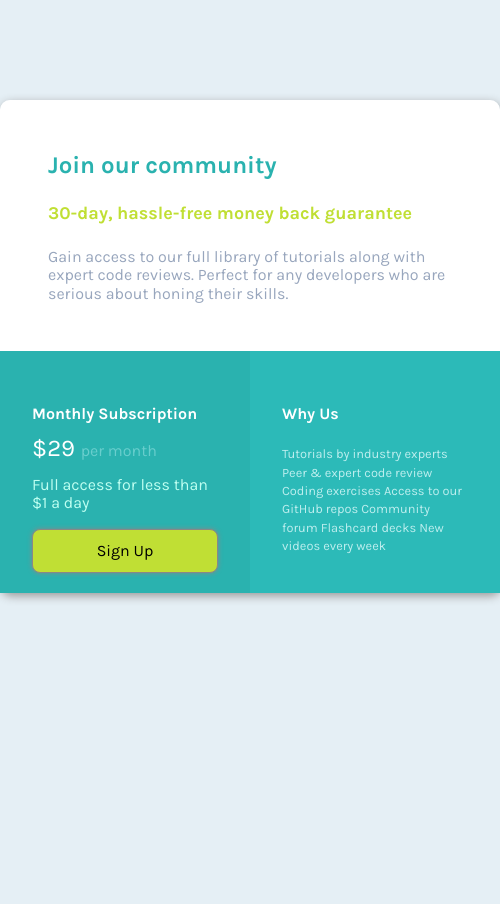
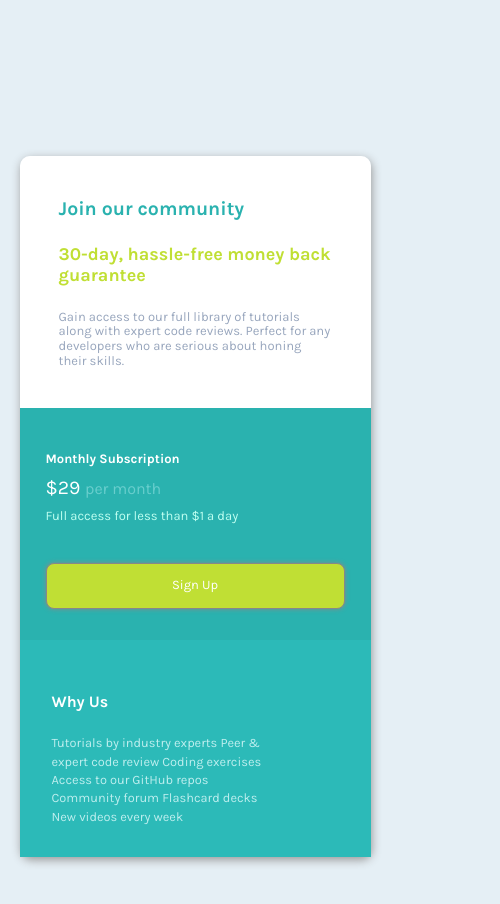
Before and after one commit to jesusrosales17/ejercicio_fronend_mentor, a plain HTML site: page index.html in a window 390 px wide. Shown: the whole page, 500 px wide, since content can reach past the window. Before the commit the page ends 844 px from the top, so only its background shows below. Drawn offline with Linux system fonts and the light colour scheme.

Commit message:
version 1.0 completa

```diff
--- a/index.html
+++ b/index.html
@@ -12,7 +12,8 @@
   <!-- Feel free to remove these styles or customise in your own stylesheet 👍 -->
 </head>
 <body>
-  <main class="flex-container">
+  <div class="caja-flex">
+    <section class="flex-container">
     <div class="item section1">
       <h2>Join our community</h2>
       <h4>30-day, hassle-free money back guarantee</h4>
@@ -41,6 +42,7 @@
         </small>
       </div>
     </div>
-  </main>
+  </section>
+  </div>
 </body>
 </html>
--- a/style.css
+++ b/style.css
@@ -3,19 +3,25 @@ body{
     font-family: 'Karla', sans-serif;
     background-color: hsl(204, 43%, 93%);
 }
+.caja-flex{
+    display: flex;
+    justify-content: center;
+    height: 100vh;
+    align-items: center;
+    min-width: 300px;
+
+}
 .flex-container{
     display: flex;
     flex-wrap: wrap;
-    flex-direction: column;
-    justify-content: center;
-    align-items: center;
-    margin: 100px auto;
     border-radius: 10px;
     box-shadow: 1px 3px  10px #999;
-    max-width: 650px;
-    min-width: 500px;
+    margin: 5vw;
+    width: 650px;
+    max-width: 1000px;
+
 }
-.section1{
+ .section1{
     border-radius: 10px 10px 0px 0px;
     width:100%;
     padding: 2em 3em;
@@ -23,9 +29,9 @@ body{
 }
 .section2{
     display: flex;
-    justify-content: flex-start;
 }
 .item2{
+
     padding: 2em;
     width: 100%;
     flex-basis: 50%;
@@ -33,14 +39,17 @@ body{
 
 }
 .item3{
+
     flex-basis: 50%;
     padding: 2em;
     background-color:hsl(179, 62%, 45%);
+
 }
 form{
     display: block;
     width: 100%;
     height: 28%;
+    margin-top: 30px;
 }
 .input{
     display: block;
@@ -51,6 +60,7 @@ form{
     border-radius: 8px;
     border: .5px solid #888;
     box-shadow: 0px 0px 5px #888 ;
+    color: #fff;
 }
 .section1 h2{
     color: hsl(179, 62%, 43%)
@@ -68,6 +78,7 @@ form{
 }
 .item3 small{
     color:  rgb(189, 238, 238);
+
 }
 
 .item2 h4 + p{color:#fff; font-size: 1.5em;line-height: 3px;}
@@ -78,5 +89,27 @@ form{
 .item2 p+p{
     color: rgb(190, 255, 241);
 }
-.attribution { font-size: 11px; text-align: center; }
-.attribution a { color: hsl(228, 45%, 44%); }
+@media only screen and (max-width:560px){
+    body{
+        font-size: 13px;
+    }
+    .caja-flex{
+        margin: 10vh auto;
+    }
+    .section2{
+        flex-direction: column;
+    }
+    .item3{
+        font-size: 16px;
+        padding-right:100px;
+
+    }
+    form{
+
+        margin-top:13%;
+        margin-bottom: 0%;
+    }
+    .input{
+        padding: 12px;
+    }
+}
```
